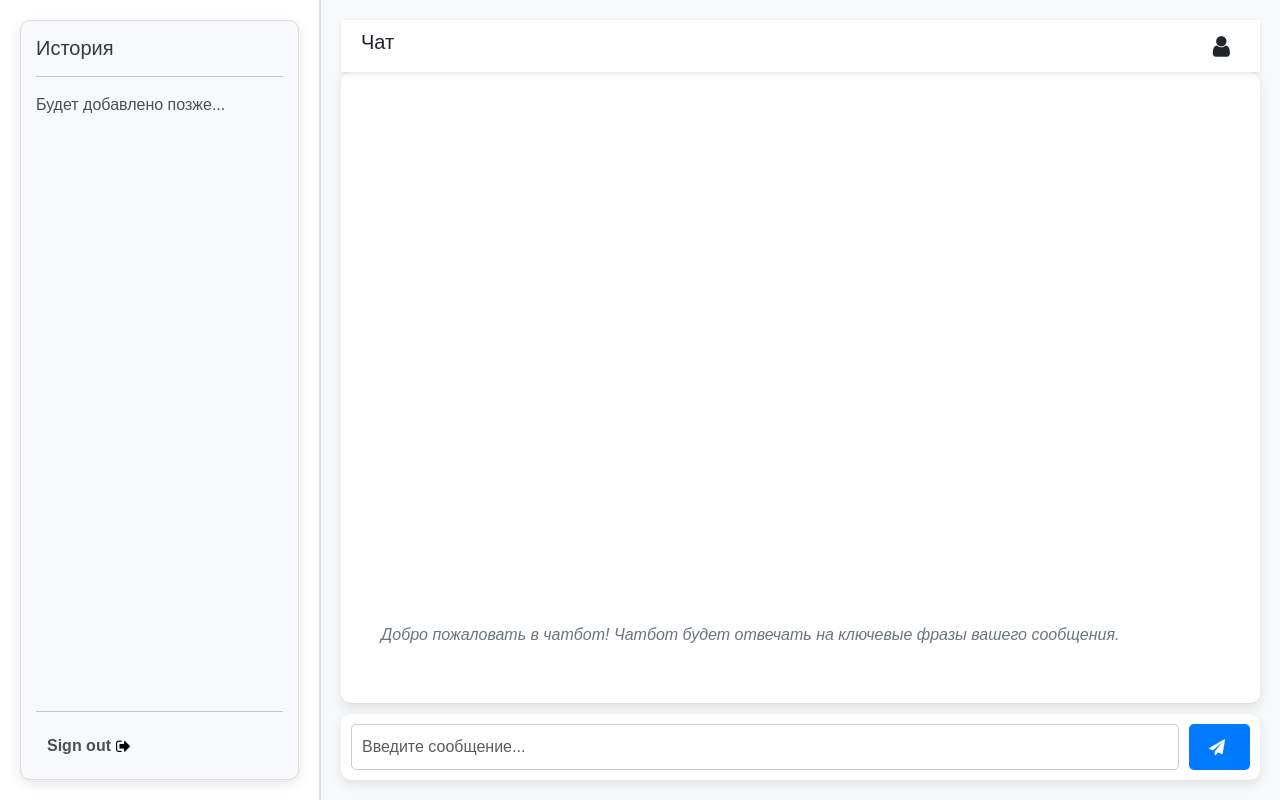
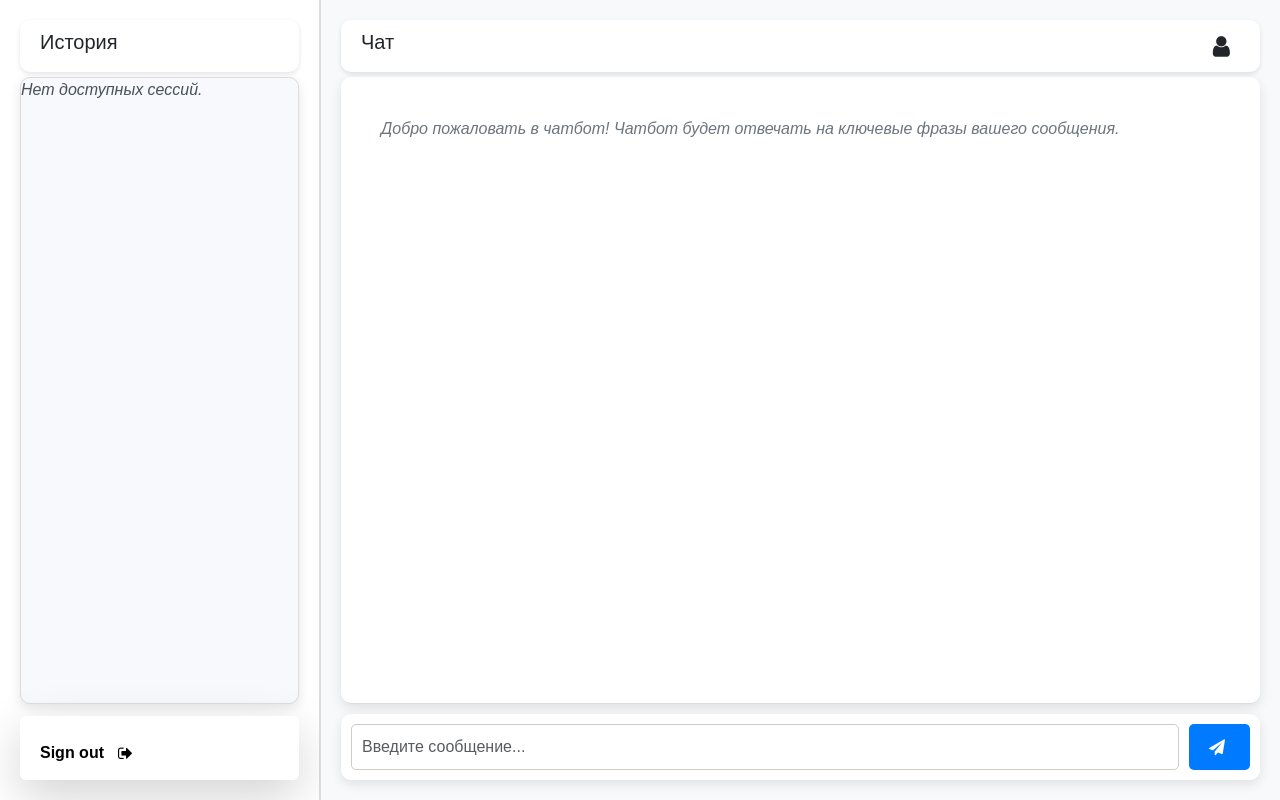
Before and after one commit to Mukagal1/ai-chat-bot, a Django app: page /chatbot/main/ in a window 1280 px wide. Run offline with Django 3.2, Linux system fonts and the light colour scheme; a user stored in the database is signed in; parts of the project's set-up code (start-up, migrations or seed data) failed here and were passed over.

Commit message:
Adding sessions history

```diff
--- a/chatbot/templates/chatbot/main.html
+++ b/chatbot/templates/chatbot/main.html
@@ -22,7 +22,9 @@
             background-color: #ffffff;
             z-index: 10;
             padding: 10px 20px;
+            margin-bottom: 5px;
             box-shadow: 0 2px 5px rgba(0, 0, 0, 0.1);
+            border-radius: 10px;
         }
 
         #chat-box {
@@ -35,7 +37,7 @@
             border-radius: 10px;
             box-shadow: 0 4px 12px rgba(0, 0, 0, 0.1);
             display: flex;
-            flex-direction: column-reverse; /* Start from bottom */
+            flex-direction: column; /* Start from top */
         }
 
         .chat-history {
@@ -67,32 +69,30 @@
             padding: 20px;
             display: flex;
             flex-direction: column;
-            justify-content: space-between;
             height: 100%;
         }
 
         #session-header {
-            display: flex;
-            align-items: center;
-            margin-bottom: 20px;
-        }
-
-        #profile-icon {
-            width: 40px;
-            height: auto;
-            border-radius: 50%;
-            margin-right: 10px;
+            margin-bottom: 5px;
+            border-radius: 10px;
         }
 
         #session-list {
             background-color: #f7f9fc;
             border: 1px solid #ddd;
-            padding: 15px;
+
+            margin-bottom: 12px;
             border-radius: 10px;
             box-shadow: 0 4px 12px rgba(0, 0, 0, 0.1);
             overflow-y: auto;
             flex-grow: 1;
-            justify-content: space-between;
+        }
+        .session-list{
+            padding-left:5px;
+            font-weight:bold;
+            white-space: nowrap;
+            overflow: hidden;
+            text-overflow: ellipsis;
         }
 
         #session-list h5 {
@@ -159,15 +159,22 @@
         }
 
         .logout-button:hover {
-            transform: scale(1.1);
+            transform: scale(1.05);
             color: red;
         }
 
         .logout-button p {
             padding: 5px;
             font-weight: bold;
-            color: red;
+            color: black;
+            margin: 9px;
         }
+
+        .logout-icon {
+            margin-right: 5px; /* Add some space between the icon and text */
+            height: 20px; /* Adjust icon height to match text */
+        }
+
 
         .logout-icon {
             width: 30px;
@@ -218,6 +225,45 @@
                 opacity: 1;
             }
         }
+
+        .session-list li:hover {
+            background-color: #e2e6ea; /* Color on hover */
+        }
+
+        .no-sessions {
+            color: #6c757d; /* Gray color for text */
+            font-style: italic; /* Italics */
+        }
+
+        .session-list li {
+            background-color: #f8f9fa; /* Light background */
+            border: 1px solid #dee2e6; /* Light border */
+            border-radius: 5px; /* Rounded corners */
+            margin: 10px 0; /* Spacing between items */
+            padding: 10px; /* Inner spacing */
+            transition: background-color 0.3s; /* Smooth transition */
+            list-style-type: none;
+        }
+
+        ::-webkit-scrollbar {
+            width: 10px; /* Ширина скроллбара */
+        }
+
+        ::-webkit-scrollbar-track {
+            background: rgba(0, 0, 0, 0.1); /* Фон трека скроллбара */
+            border-radius: 15px; /* Закругление углов */
+        }
+
+        ::-webkit-scrollbar-thumb {
+            background: rgba(0, 0, 0, 0.3); /* Цвет "ползунка" */
+            border-radius: 10px; /* Закругление углов */
+            transition: background 0.3s; /* Плавный переход */
+        }
+
+        /* Эффект при наведении на скроллбар */
+        ::-webkit-scrollbar-thumb:hover {
+            background: rgba(0, 0, 0, 0.9); /* Яркий цвет при наведении */
+        }
     </style>
 </head>
 
@@ -225,18 +271,24 @@
     <div class="container-fluid h-100">
         <div class="row h-100">
             <div class="col-3" id="session-history">
-                <div class="h-100 d-flex flex-column" id="session-list">
-                    <div>
-                        <h5>История</h5>
-                        <hr>
-                        <p>Будет добавлено позже...</p>
-                    </div>
-                    <div>
-                        <hr>
-                        <button onclick="location.href='{% url 'logout' %}'" class="logout-button">
-                            <p>Sign out</p><i class="fa fa-sign-out"></i>
-                        </button>
-                    </div>
+                <div id="session-header" class="sticky-header">
+                    <h5>История</h5>
+                </div>
+                <div id="session-list" class="flex-grow-1 overflow-auto">
+                    {% if sessions %}
+                        <ul class="session-list">
+                            {% for session in sessions %}
+                                <li>{{ session.title }}</li>
+                            {% endfor %}
+                        </ul>
+                    {% else %}
+                        <p class="no-sessions">Нет доступных сессий.</p>
+                    {% endif %}
+                </div>
+                <div class="logout-section shadow-lg bg-white rounded">
+                    <button onclick="location.href='{% url 'logout' %}'" class="logout-button">
+                        <p>Sign out</p><i class="fa fa-sign-out"></i>
+                    </button>
                 </div>
             </div>
             <div class="col-9" id="chat-container">
@@ -325,7 +377,6 @@
             });
         });
     </script>
-
 </body>
 
 </html>
--- a/chatbot/views.py
+++ b/chatbot/views.py
@@ -9,6 +9,7 @@ from django.contrib.auth.models import User
 from django.contrib.auth.decorators import login_required
 from openai import OpenAI
 from chat_project.settings import OPENAI_API_KEY
+import threading
 
 
 @csrf_exempt
@@ -22,7 +23,21 @@ def login_view(request):
 
             request.session['username'] = username
 
-            return redirect('main')  # Redirecting to main page
+            session = ChatSessions.objects.create(
+                username=username,
+                is_active=True,
+                title='New session'
+            )
+
+            request.session['active_session_id'] = session.session_id
+
+            sessions = list(ChatSessions.objects.filter(username=username)
+                            .order_by('-created_at')
+                            .values('session_id', 'title', 'is_active'))
+
+            request.session['sessions'] = sessions
+
+            return redirect('main')  # Redirect to main page
     return render(request, 'chatbot/login.html')
 
 
@@ -68,21 +83,19 @@ logger = logging.getLogger(__name__)
 @login_required
 def main(request):
     username = request.session.get('username', 'Guest')
+    sessions = request.session.get('sessions', [])
+    active_session_id = request.session.get('active_session_id')
 
     if request.method == 'POST':
         try:
             data = json.loads(request.body)
             user_message = data.get('message', '')
 
-            session, _ = ChatSessions.objects.get_or_create(
-                username=username,
-                is_active=True,
-                defaults={'title': 'New session'}
-            )
+            active_session = ChatSessions.objects.get(session_id=active_session_id)
 
             ChatDetails.objects.create(
                 sender='user',
-                session=session,
+                session=active_session,
                 message=user_message
             )
 
@@ -90,11 +103,11 @@ def main(request):
 
             ChatDetails.objects.create(
                 sender='assistant',
-                session=session,
+                session=active_session,
                 message=response
             )
 
-            return JsonResponse({'response': response, 'username': username})
+            return JsonResponse({'response': response})
         except json.JSONDecodeError:
             return JsonResponse({'error': 'Invalid JSON'}, status=400)
         except User.DoesNotExist:
@@ -103,7 +116,10 @@ def main(request):
             logger.error(f"Error: {str(e)}")
             return JsonResponse({'error': str(e)}, status=500)
 
-    return render(request, 'chatbot/main.html', {'username': username})
+    return render(request, 'chatbot/main.html', {
+        'username': username,
+        'sessions': sessions
+    })
 
 
 @csrf_exempt
@@ -124,8 +140,44 @@ def premain(request):
     return render(request, 'chatbot/premain.html')
 
 
+def generate_session_title(session, conversation_history):
+    try:
+        messages = [{"role": "system", "content": "Generate a concise title based on the entire conversation history."}]
+
+        messages += [{"role": item["role"], "content": item["content"]} for item in conversation_history]
+
+        response = client.chat.completions.create(
+            model="gpt-4o-mini",
+            messages=messages,
+            max_tokens=20
+        )
+
+        new_title = response.choices[0].message.content.strip()
+        session.title = new_title if new_title else "New session"
+        session.save()
+
+    except Exception as e:
+        print(f"Error generating session title: {str(e)}")
+
+
+def update_session_title(session):
+    thread = threading.Thread(target=generate_session_title, args=(session, history[:10]))
+    thread.start()
+
+
 def logout_view(request):
+    active_session_id = request.session.get('active_session_id')
+    if active_session_id:
+        try:
+            session = ChatSessions.objects.get(session_id=active_session_id)
+            session.is_active = False
+            session.save()
+
+            update_session_title(session)
+
+        except ChatSessions.DoesNotExist:
+            print(f"Session with ID {active_session_id} does not exist.")
+
+    history.clear()
     logout(request)
-    history.clear()
-    print('logged out')
     return redirect('login')
```
